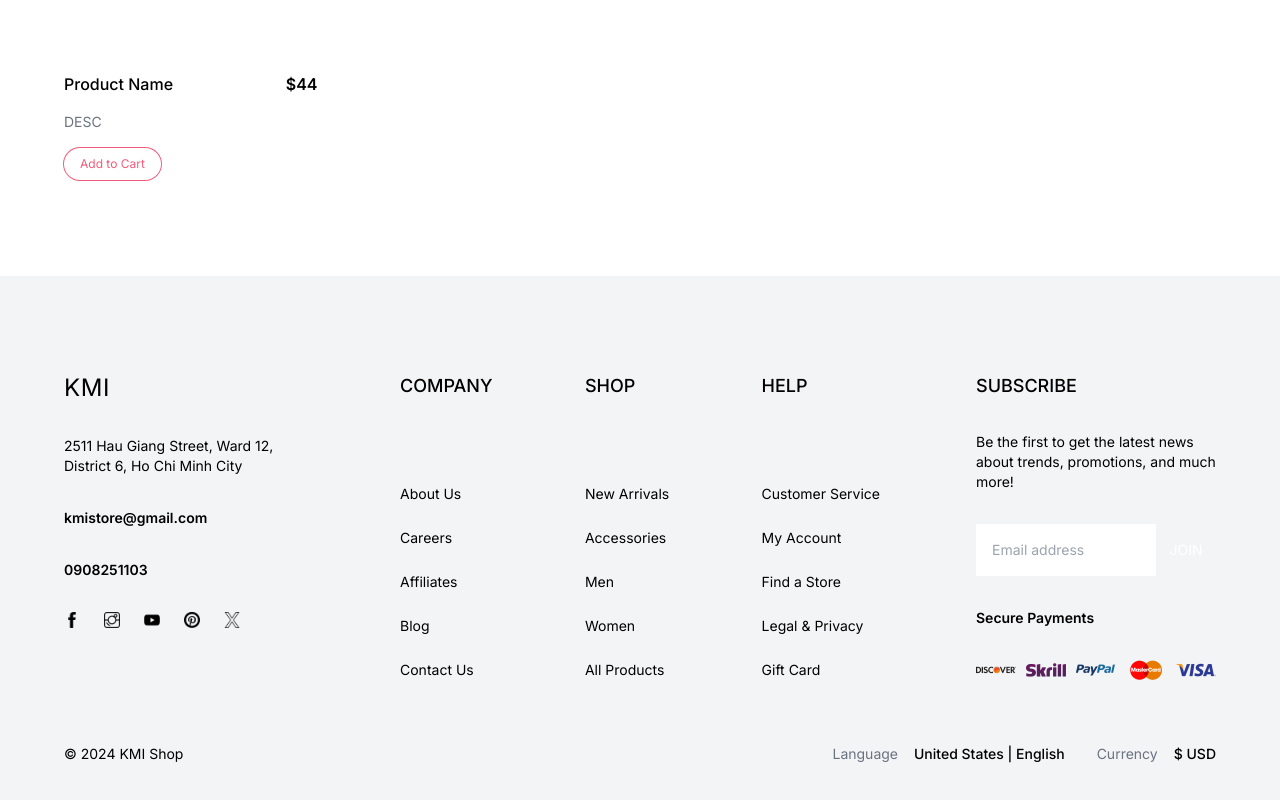
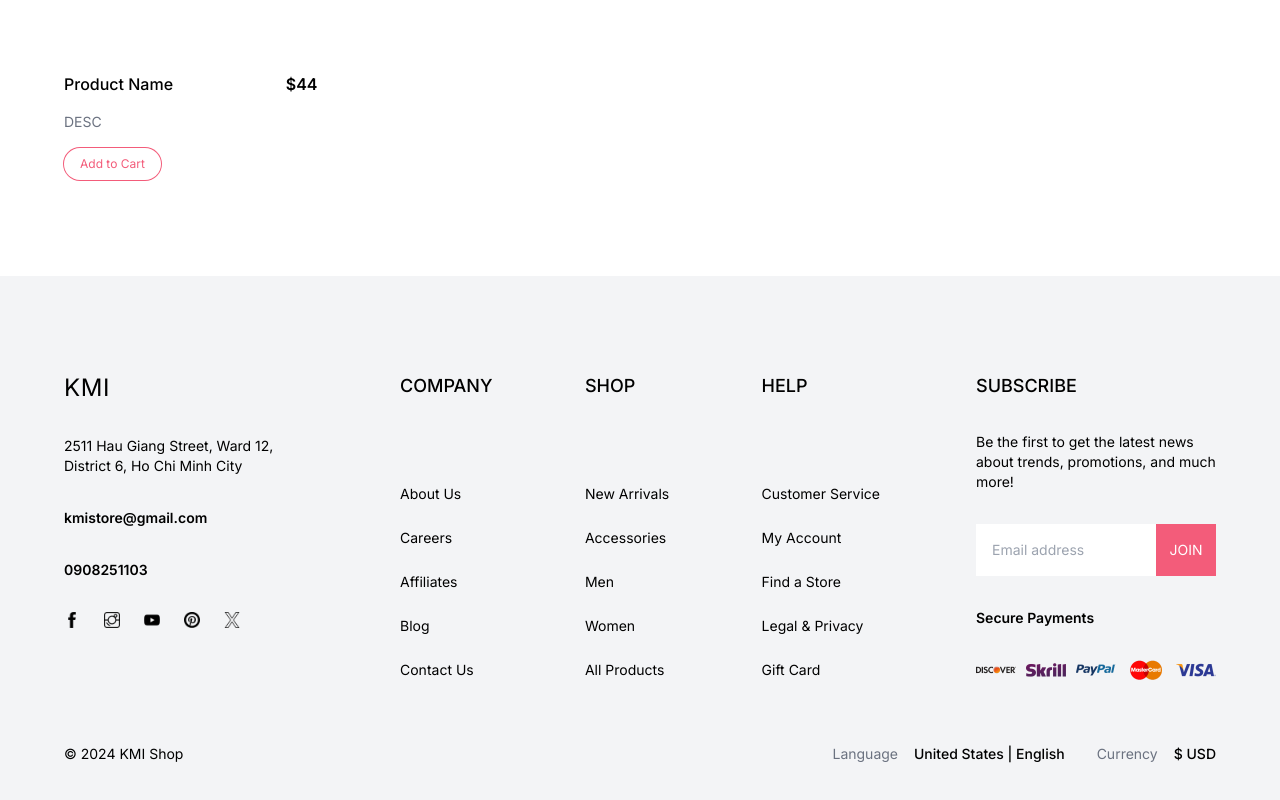
Before and after one commit to trantuankiet11884/clothes, a Next.js app in the folder next-ecommerce/: page / in a window 1280 px wide. Shown: the part 2180-2980 px from the top of the page. Built offline with nearby package versions, Linux system fonts and the light colour scheme.

Commit message:
color p cofnig

```diff
--- a/next-ecommerce/src/components/Footer.tsx
+++ b/next-ecommerce/src/components/Footer.tsx
@@ -68,7 +68,7 @@ const Footer = () => {
               placeholder="Email address"
               className="p-4 w-3/4"
             />
-            <button className="w-1/4 bg-lama text-white">JOIN</button>
+            <button className="w-1/4 bg-p text-white">JOIN</button>
           </div>
           <span className="font-semibold">Secure Payments</span>
           <div className="flex justify-between">
--- a/next-ecommerce/tailwind.config.ts
+++ b/next-ecommerce/tailwind.config.ts
@@ -13,6 +13,9 @@ const config: Config = {
         "gradient-conic":
           "conic-gradient(from 180deg at 50% 50%, var(--tw-gradient-stops))",
       },
+      colors: {
+        p: "#F35C7A",
+      },
     },
   },
   plugins: [],
```
